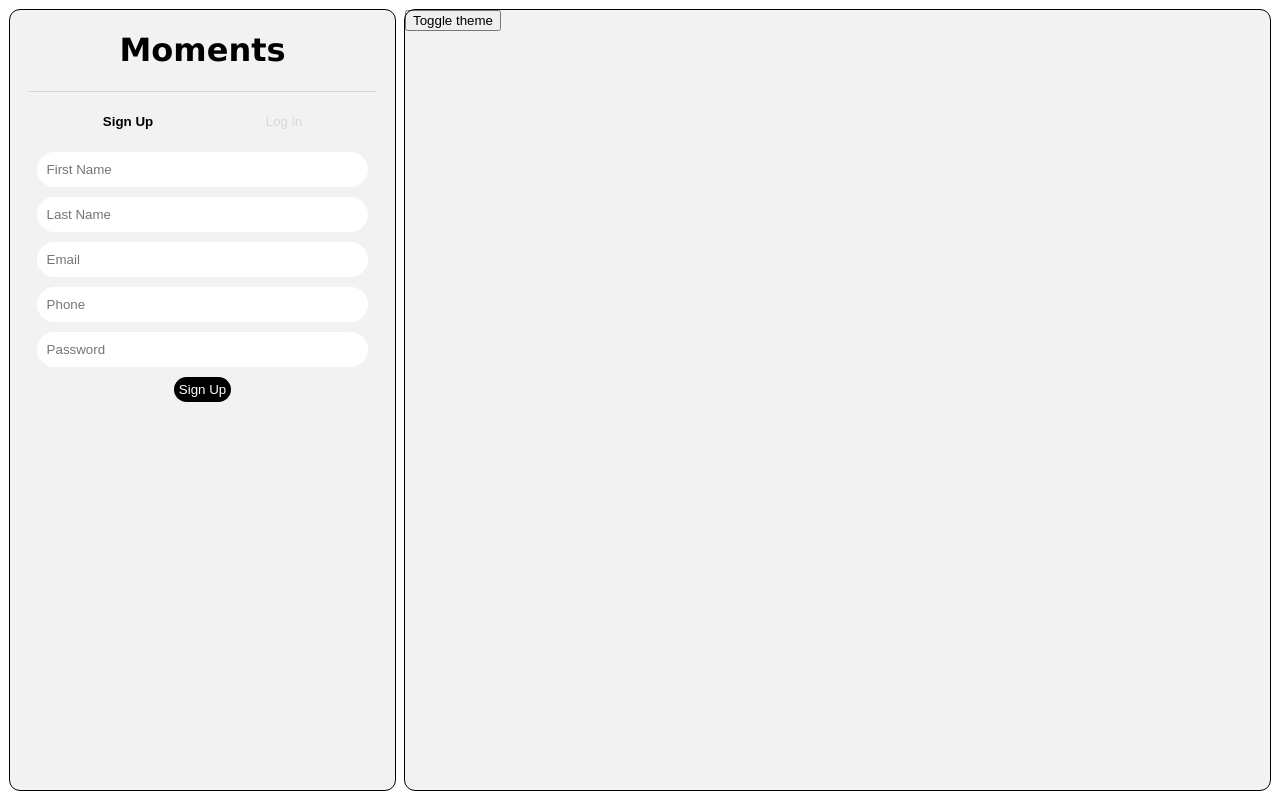
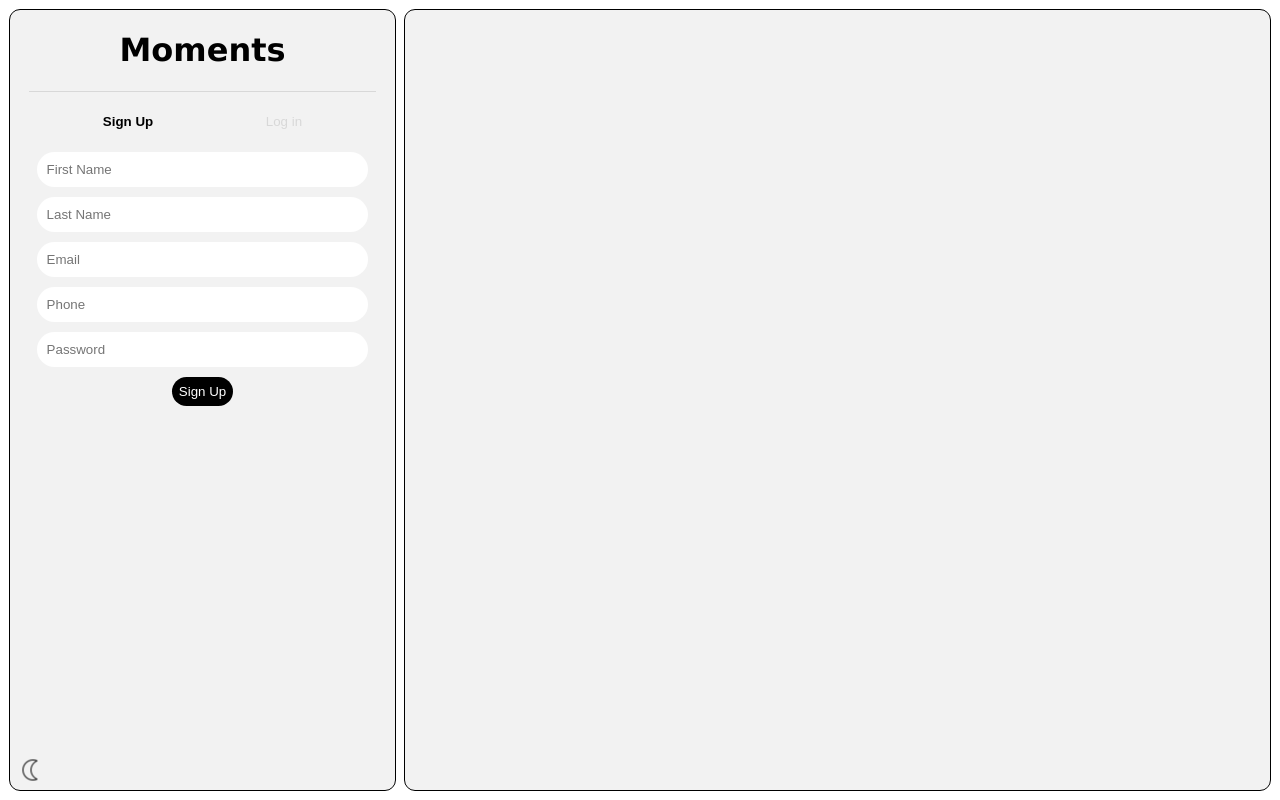
Before and after one commit to GucciGangnam/Moment-Messaging-App, a React (Vite) app in the folder Moment-Messaging-App-Front/: page / in a window 1280 px wide. Built offline with nearby package versions, Linux system fonts and the light colour scheme.

Commit message:
Dark Mode toggle button added and functioning

```diff
--- a/Moment-Messaging-App-Front/src/App.css
+++ b/Moment-Messaging-App-Front/src/App.css
@@ -58,6 +58,14 @@ h1{
   color: var(--text-color);
 }
 
+/* Dark mode toggle btn  */
+.Dark-Mode-Toggle-BTN{
+  position: absolute;
+  bottom: 5px;
+  left: 5px;
+  transform: scale(0.5);
+}
+
 
 .Body{
   outline: 1px solid black;
--- a/Moment-Messaging-App-Front/src/App.jsx
+++ b/Moment-Messaging-App-Front/src/App.jsx
@@ -37,10 +37,15 @@ export const App = () => {
         <h1>Moments</h1>
         <div className="Devider"></div>
         <Loginsignup />
+        <img className="Dark-Mode-Toggle-BTN"
+        onClick={toggleTheme}
+        src={isDarkMode ? "/Sun.png" : "/Moon.png"}
+        alt={isDarkMode ? "Sun" : "Moon"}
+        ></img>
       </div>
 
       <div className="Body">
-        <button onClick={toggleTheme}>Toggle theme</button>
+
       </div>
 
     </div>
--- a/Moment-Messaging-App-Front/src/components/Loginsignup.css
+++ b/Moment-Messaging-App-Front/src/components/Loginsignup.css
@@ -41,6 +41,7 @@
     border-radius: 25px;
     background-color: var(--input-bg);
     width: 90%;
+    color: var(--text-color);
 }
 
 .Loginsignup form input:focus {
@@ -50,7 +51,7 @@
 .Loginsignup .Form-Sumbit-BTN{
     width: fit-content;
     border-radius: 25px;
-    padding: 5px;
+    padding: 7px;
     border: none;
     background-color: var(--main-btn-bg);
     color: var(--main-btn-text);
```
Also changed, not shown: Moment-Messaging-App-Front/public/Moon.png (added), Moment-Messaging-App-Front/public/Sun.png (added).
